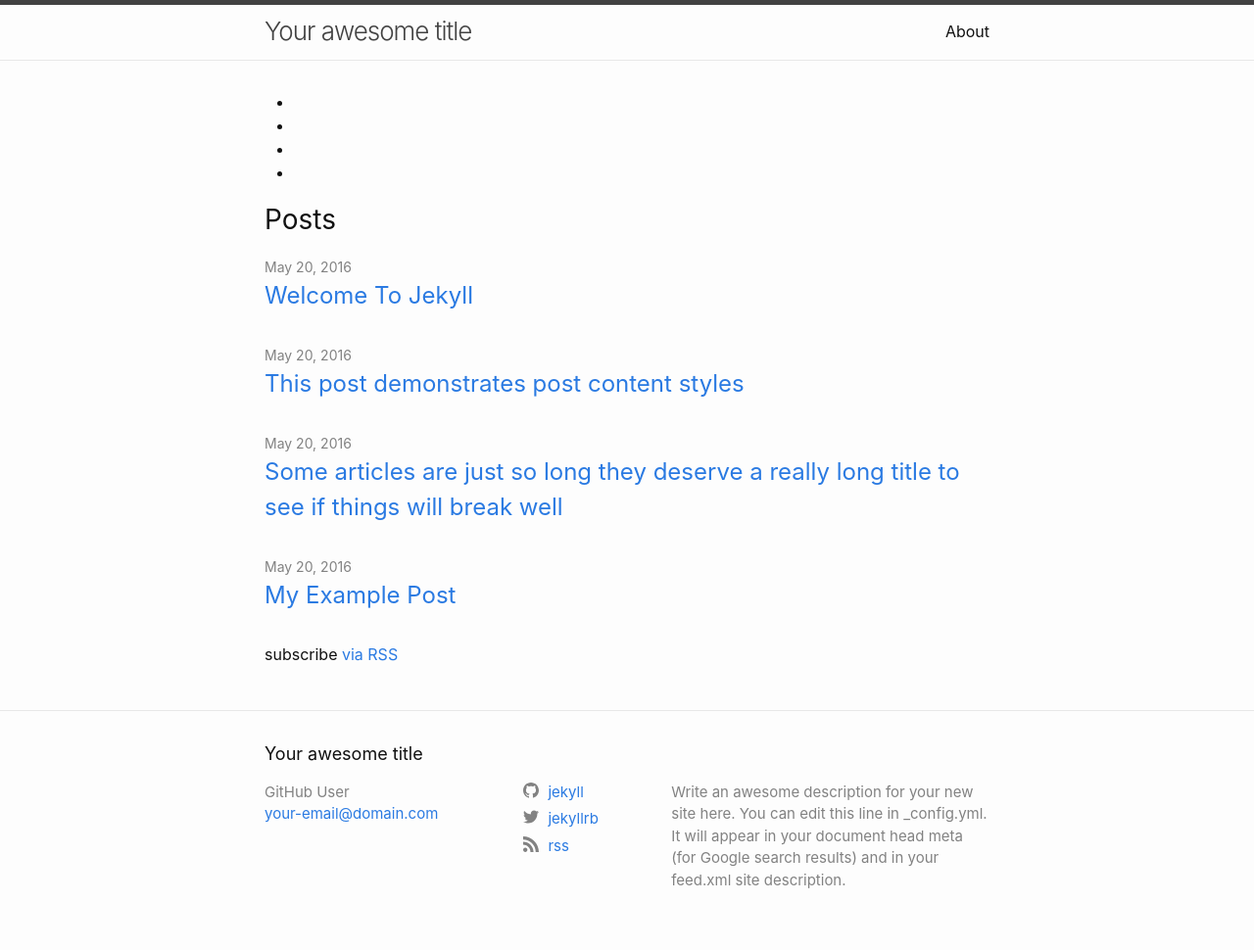
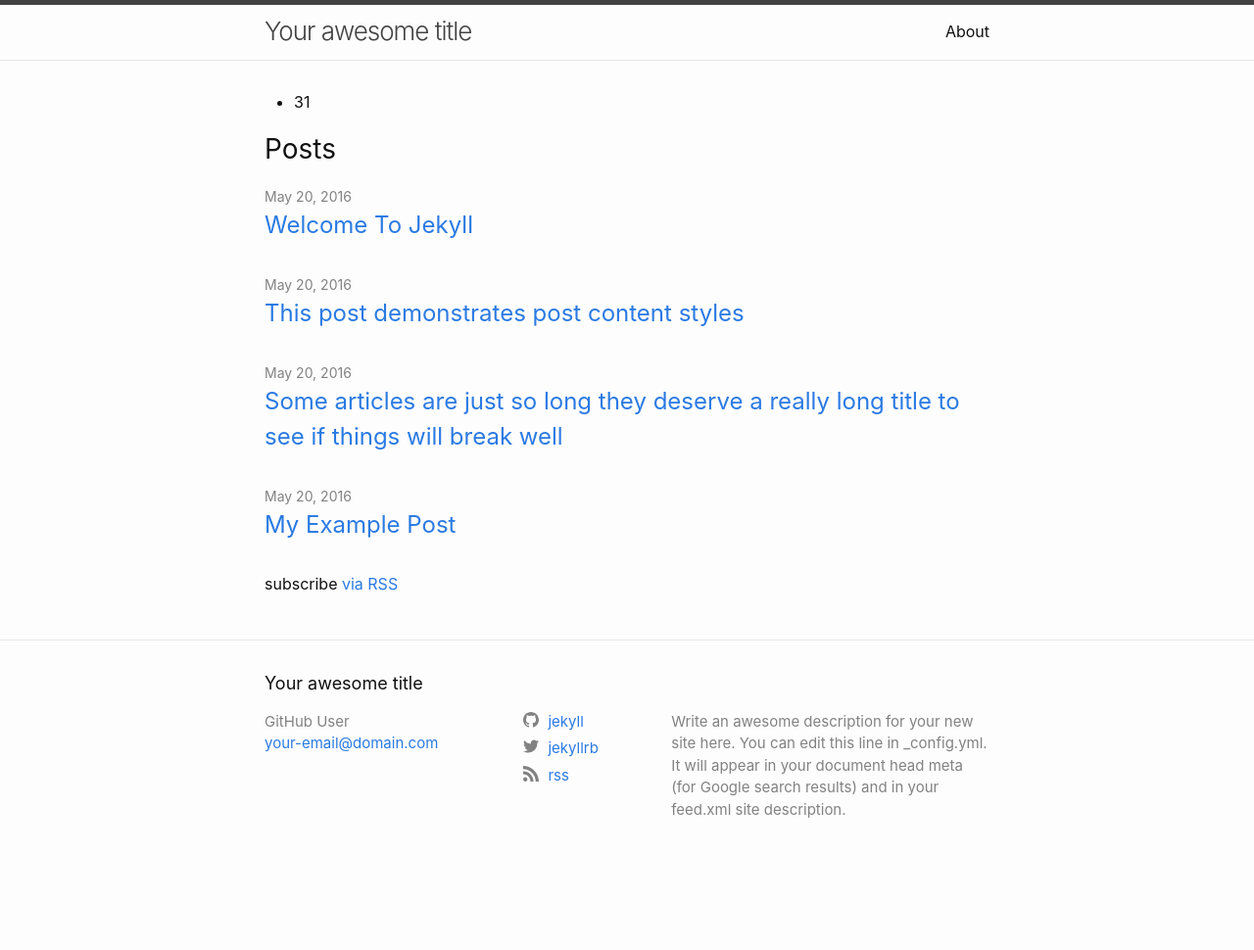
Before and after one commit to mxdws/datatable, a Jekyll site: the page built from index.html, in a window 1280 px wide. Shown: the whole page at 98% size. Built offline with Jekyll 4.4.1, drawn with Linux system fonts in a browser that asks for light colours; after the commit the page ends 900 px from its top, so only the background shows below that.

Commit message:
Update data item

```diff
--- a/index.html
+++ b/index.html
@@ -2,9 +2,7 @@
 layout: home
 ---
 <ul>
- {% for standing in site.data.epl201718 %}
   <li>
-      {{ standing.teamName }}
+      {{ site.data.epl201718.matchday }}
   </li>
-{% endfor %}
 </ul>
```
